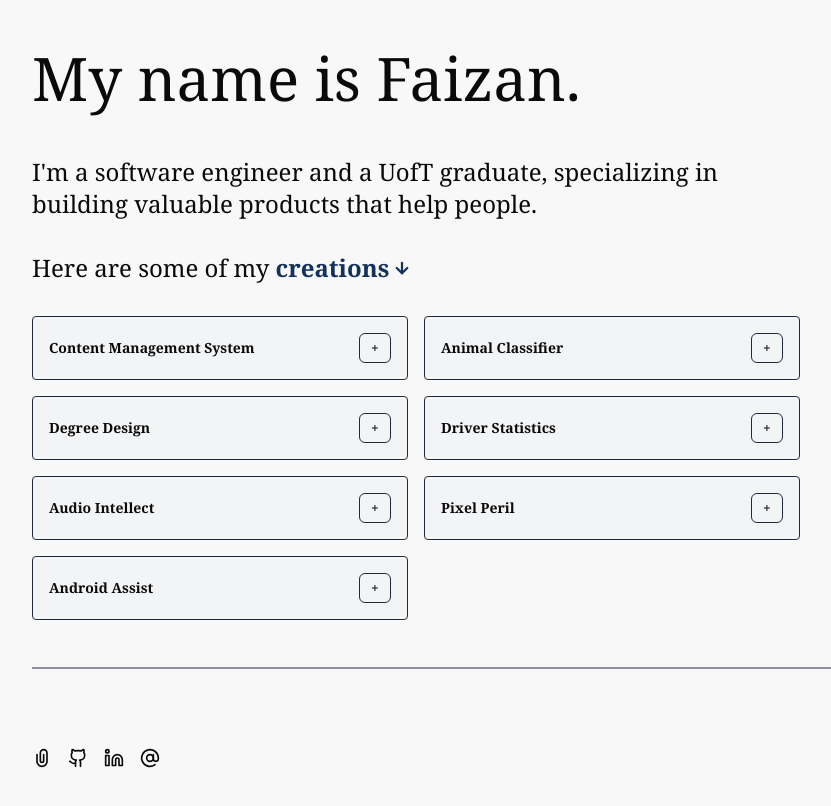
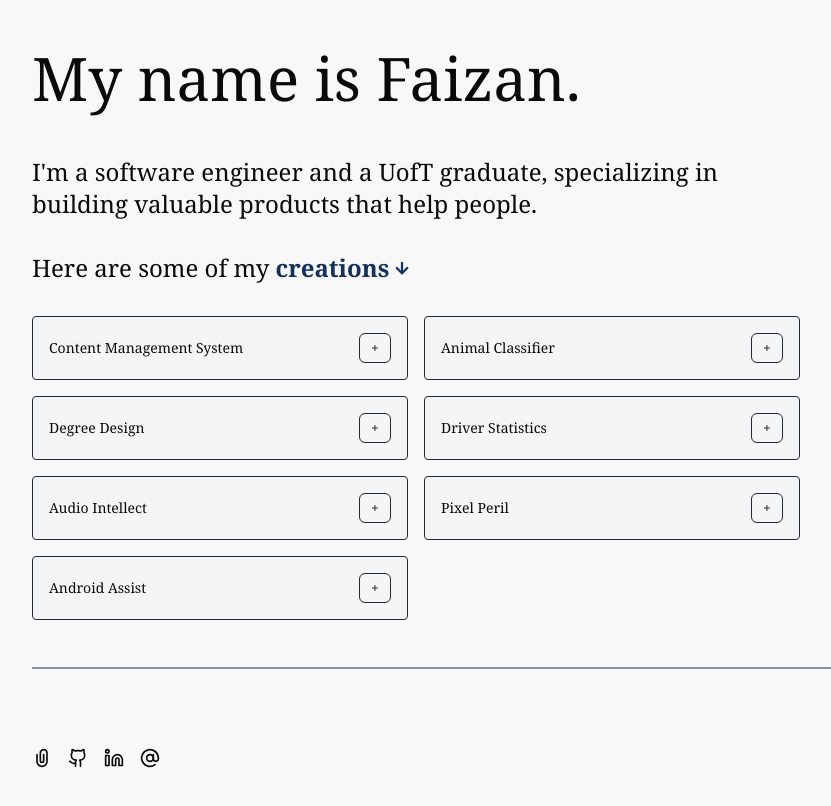
Before and after one commit to faizannaseerr/PortfolioV3, a Next.js app: page / in a window 1280 px wide. Shown: the top 806 px of the page, without its empty margins (48-879 px from the left). Built offline with nearby package versions, Linux system fonts and the light colour scheme.

Commit message:
changed color of tags

```diff
--- a/src/components/Creation.tsx
+++ b/src/components/Creation.tsx
@@ -20,8 +20,8 @@ const Creation = ({ project }: CreationProps) => {
 
     return (
         <div className='flex flex-col gap-5 items-start font-serif p-4 border-[1px]
-        border-gray-800 rounded-sm w-full bg-gray-100 z-[2]'>
-            <div className='flex text-sm sm:text-md items-center justify-between font-semibold min-w-full'>
+        border-gray-800 rounded-sm w-full bg-[#f5f5f5] z-[2]'>
+            <div className='flex text-sm sm:text-md items-center justify-between min-w-full'>
                 <div className='flex-1 break-words max-w-[75%]'>
                     {project.title}
                 </div>
@@ -55,7 +55,8 @@ const Creation = ({ project }: CreationProps) => {
                                     initial={{ opacity: 0, y: 20 }}
                                     animate={{ opacity: 1, y: 0 }}
                                     transition={{ duration: 0.3 }}
-                                    className='px-1.5 py-0.5 bg-gray-200 rounded-md text-[8px] sm:text-[10px] font-mono'
+                                    className='px-1.5 py-0.5 rounded-md text-[8px] sm:text-[10px] font-mono
+                                    text-gray-50 bg-black'
                                 >
                                     {tool}
                                 </motion.span>
```
